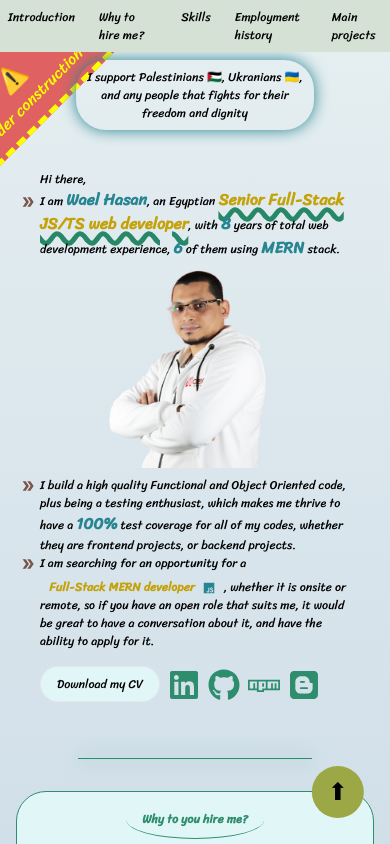
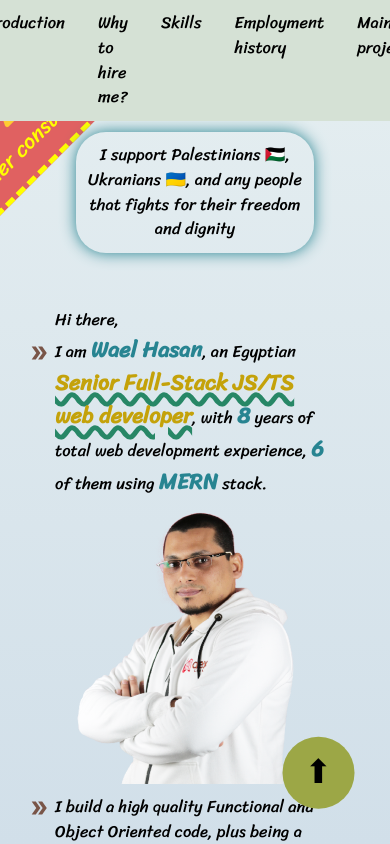
Before and after one commit to waelhasan/personal-site, a Next.js app: page / in a window 390 px wide. Built offline with nearby package versions, Linux system fonts and the light colour scheme.

Commit message:
Make default font size 11px

```diff
--- a/src/app/layout.tsx
+++ b/src/app/layout.tsx
@@ -24,7 +24,7 @@ export default function RootLayout({
       className={`
         h-full w-[100vw]
         overflow-x-hidden
-        text-[8px] sm:text-[12px] md:text-[14px] lg:text-[14px] xl:text-[16px] text-[--foreground-rgb]
+        text-[11px] sm:text-[12px] md:text-[14px] lg:text-[14px] xl:text-[16px] text-[--foreground-rgb]
         bg-gradient-to-b from-[--background-start-rgb] to-[--background-end-rgb]
       `}>
       <body
```
